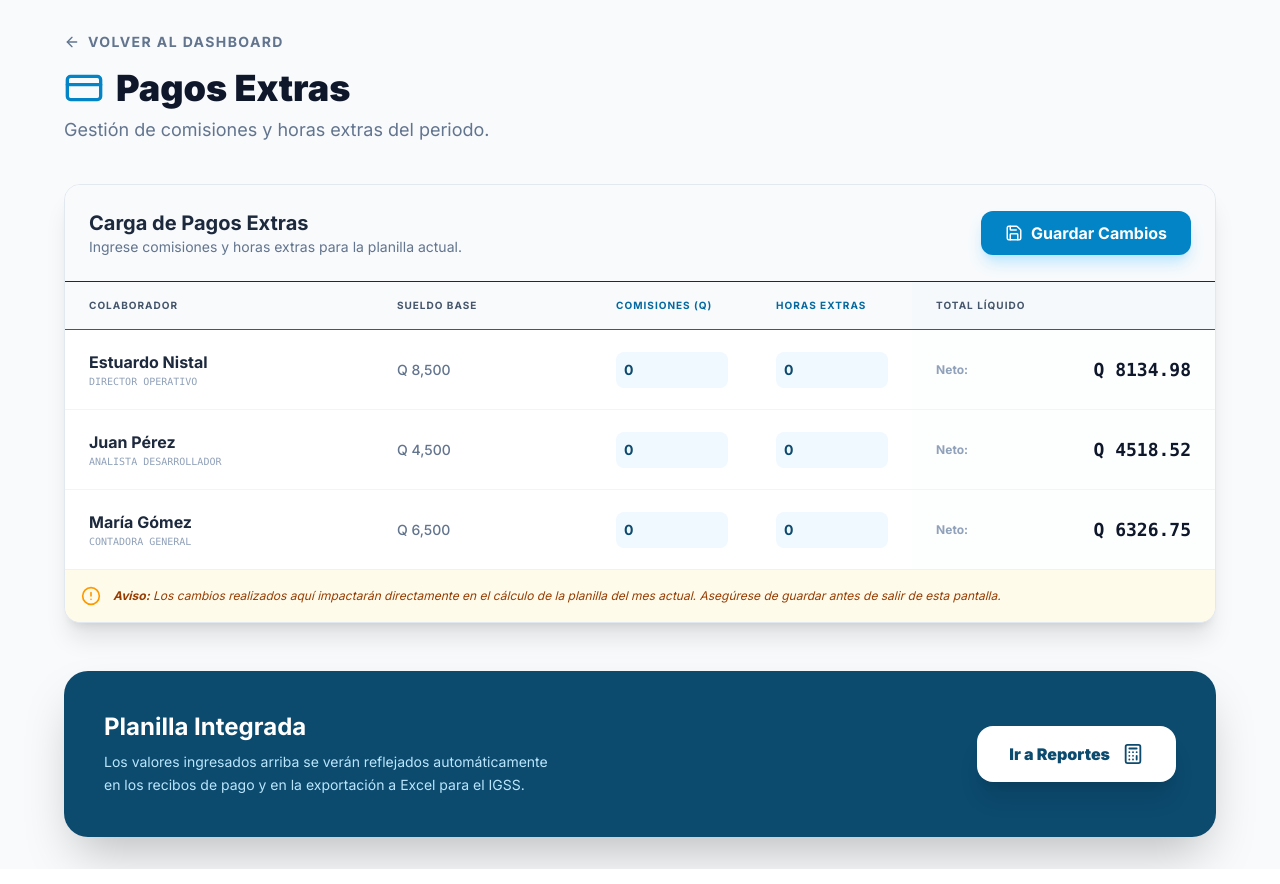
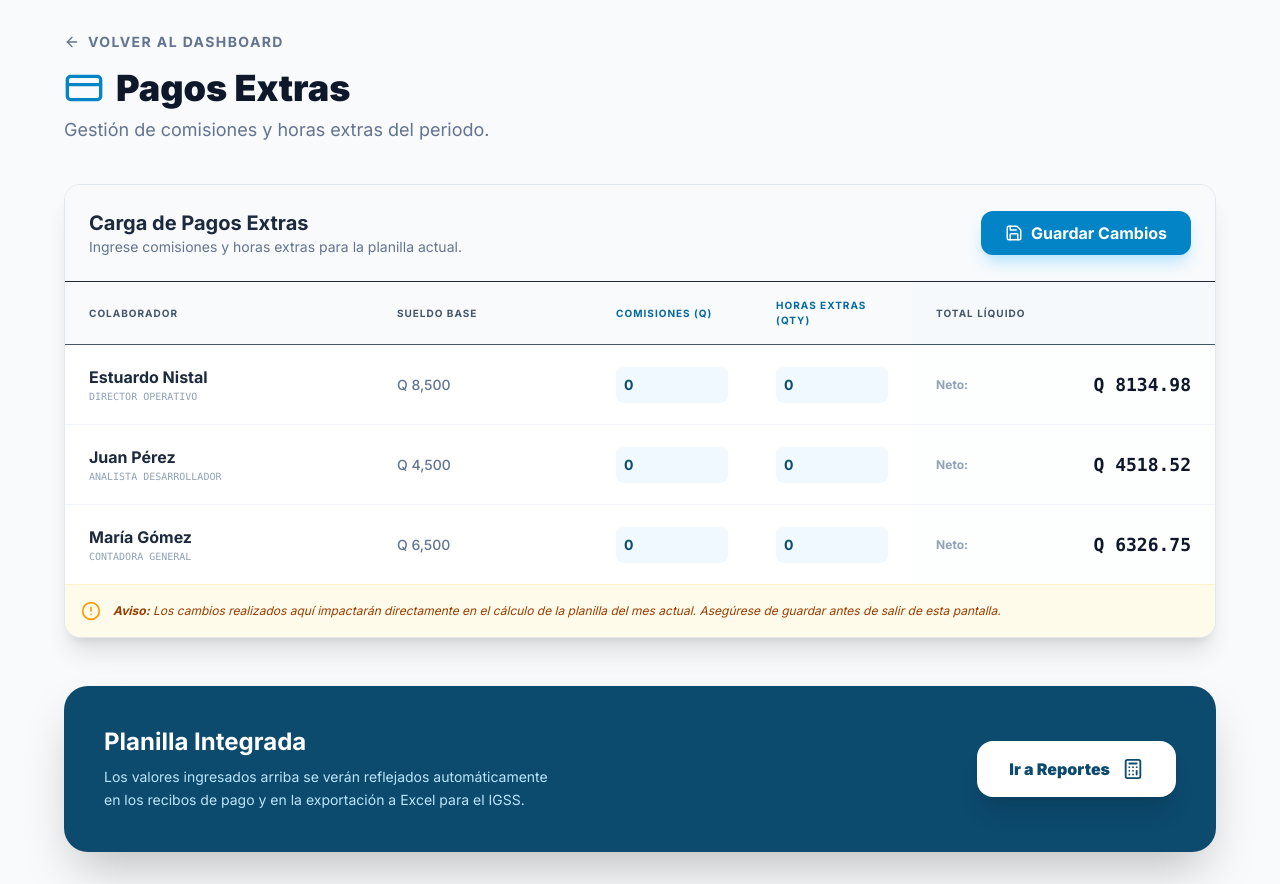
Before and after one commit to Breitner-crt/nistalnomina, a Next.js app: page /extras in a window 1280 px wide. Built offline with nearby package versions, Linux system fonts and the light colour scheme.

Commit message:
Add files via upload

```diff
--- a/src/app/employees/page.tsx
+++ b/src/app/employees/page.tsx
@@ -1,52 +1,71 @@
 "use client";
 
-import { useState } from 'react';
-import { Employee } from '@/lib/supabase';
+import { useEffect, useState } from 'react';
+import { Employee, supabase } from '@/lib/supabase';
 import EmployeeForm from '@/components/EmployeeForm';
-import { UserPlus, Users, List, Settings } from 'lucide-react';
+import { UserPlus, Users, List, Settings, Edit2, UserMinus, Loader2 } from 'lucide-react';
 
 export default function EmployeesPage() {
     const [view, setView] = useState<'list' | 'add'>('list');
-    const [employees, setEmployees] = useState<Employee[]>([
-        {
-            id: '1',
-            first_name: 'Estuardo',
-            last_name: 'Nistal',
-            dpi: '2233 44556 0101',
-            base_salary: 8500,
-            position: 'Director Operativo',
-            hiring_date: '2021-03-10',
-            company_id: 'c1',
-            status: 'Activo'
-        },
-        {
-            id: '2',
-            first_name: 'Juan',
-            last_name: 'Pérez',
-            dpi: '1122 33445 0101',
-            base_salary: 4500,
-            position: 'Analista Desarrollador',
-            hiring_date: '2023-01-15',
-            company_id: 'c1',
-            status: 'Activo'
-        },
-        {
-            id: '3',
-            first_name: 'María',
-            last_name: 'Gómez',
-            dpi: '9 988 776 650 101',
-            base_salary: 6500,
-            position: 'Contadora General',
-            hiring_date: '2022-06-01',
-            company_id: 'c1',
-            status: 'Activo'
+    const [loading, setLoading] = useState(true);
+    const [employees, setEmployees] = useState<Employee[]>([]);
+    const [editingEmployee, setEditingEmployee] = useState<Employee | undefined>(undefined);
+
+    useEffect(() => {
+        fetchEmployees();
+    }, []);
+
+    const fetchEmployees = async () => {
+        setLoading(true);
+        const { data, error } = await supabase
+            .from('employees')
+            .select('*')
+            .order('first_name', { ascending: true });
+
+        if (error) {
+            console.error('Error fetching employees:', error);
+        } else {
+            setEmployees(data || []);
         }
-    ]);
+        setLoading(false);
+    };
 
-    const handleAddEmployee = (newEmp: Employee) => {
-        setEmployees([...employees, { ...newEmp, id: Math.random().toString() }]);
+    const handleSaveEmployee = async (empData: Employee) => {
+        const { error } = await supabase
+            .from('employees')
+            .upsert({
+                ...empData,
+                company_id: 'c1' // Placeholder company ID
+            });
+
+        if (error) {
+            alert('Error al guardar: ' + error.message);
+        } else {
+            alert(editingEmployee ? 'Empleado actualizado' : 'Empleado registrado');
             setView('list');
-        alert('Empleado registrado exitosamente (Simulado)');
+            setEditingEmployee(undefined);
+            fetchEmployees();
+        }
+    };
+
+    const handleEdit = (emp: Employee) => {
+        setEditingEmployee(emp);
+        setView('add');
+    };
+
+    const handleBaja = async (id: string) => {
+        if (!confirm('¿Está seguro de dar de baja a este empleado?')) return;
+
+        const { error } = await supabase
+            .from('employees')
+            .update({ status: 'Baja' })
+            .eq('id', id);
+
+        if (error) {
+            alert('Error: ' + error.message);
+        } else {
+            fetchEmployees();
+        }
     };
 
     return (
@@ -94,9 +113,21 @@ export default function EmployeesPage() {
                         </button>
                     </div>
 
-                    {view === 'add' ? (
+                    {loading ? (
+                        <div className="flex flex-col items-center justify-center p-20 bg-white rounded-xl border border-slate-200 shadow-sm">
+                            <Loader2 className="w-10 h-10 text-primary-600 animate-spin mb-4" />
+                            <p className="text-slate-500 font-medium">Cargando colaboradores...</p>
+                        </div>
+                    ) : view === 'add' ? (
                         <div className="max-w-4xl mx-auto animate-in fade-in slide-in-from-bottom-4 duration-500">
-                            <EmployeeForm onSave={handleAddEmployee} />
+                            <EmployeeForm
+                                onSave={handleSaveEmployee}
+                                initialData={editingEmployee}
+                                onCancel={() => {
+                                    setView('list');
+                                    setEditingEmployee(undefined);
+                                }}
+                            />
                         </div>
                     ) : (
                         <div className="bg-white rounded-xl shadow-sm border border-slate-200 overflow-hidden">
@@ -108,11 +139,19 @@ export default function EmployeesPage() {
                                         <th className="px-6 py-4 text-xs font-bold text-slate-500 uppercase">Puesto / Depto</th>
                                         <th className="px-6 py-4 text-xs font-bold text-slate-500 uppercase">Salario Base</th>
                                         <th className="px-6 py-4 text-xs font-bold text-slate-500 uppercase text-center">Estado</th>
+                                        <th className="px-6 py-4 text-xs font-bold text-slate-500 uppercase text-right">Acciones</th>
                                     </tr>
                                 </thead>
                                 <tbody className="divide-y divide-slate-200">
-                                    {employees.map((emp) => (
-                                        <tr key={emp.id} className="hover:bg-slate-50 transition-colors cursor-pointer">
+                                    {employees.length === 0 ? (
+                                        <tr>
+                                            <td colSpan={6} className="px-6 py-10 text-center text-slate-500 italic">
+                                                No hay empleados registrados.
+                                            </td>
+                                        </tr>
+                                    ) : (
+                                        employees.map((emp) => (
+                                            <tr key={emp.id} className="hover:bg-slate-50 transition-colors group">
                                                 <td className="px-6 py-4">
                                                     <div className="font-semibold text-slate-800">{emp.first_name} {emp.last_name}</div>
                                                     <div className="text-xs text-slate-500">Ingreso: {emp.hiring_date}</div>
@@ -121,12 +160,34 @@ export default function EmployeesPage() {
                                                 <td className="px-6 py-4 text-sm text-slate-600">{emp.position || 'N/A'}</td>
                                                 <td className="px-6 py-4 font-mono font-semibold text-primary-700">Q {emp.base_salary.toFixed(2)}</td>
                                                 <td className="px-6 py-4 text-center">
-                                                <span className="px-2 py-1 text-xs font-bold rounded-full bg-green-100 text-green-700">
+                                                    <span className={`px-2 py-1 text-xs font-bold rounded-full ${emp.status === 'Activo' ? 'bg-green-100 text-green-700' : 'bg-red-100 text-red-700'
+                                                        }`}>
                                                         {emp.status}
                                                     </span>
                                                 </td>
+                                                <td className="px-6 py-4 text-right">
+                                                    <div className="flex justify-end gap-2 opacity-0 group-hover:opacity-100 transition-opacity">
+                                                        <button
+                                                            onClick={() => handleEdit(emp)}
+                                                            className="p-2 text-slate-400 hover:text-primary-600 hover:bg-primary-50 rounded-lg transition-all"
+                                                            title="Editar"
+                                                        >
+                                                            <Edit2 size={16} />
+                                                        </button>
+                                                        {emp.status === 'Activo' && (
+                                                            <button
+                                                                onClick={() => handleBaja(emp.id!)}
+                                                                className="p-2 text-slate-400 hover:text-red-600 hover:bg-red-50 rounded-lg transition-all"
+                                                                title="Dar de Baja"
+                                                            >
+                                                                <UserMinus size={16} />
+                                                            </button>
+                                                        )}
+                                                    </div>
+                                                </td>
                                             </tr>
-                                    ))}
+                                        ))
+                                    )}
                                 </tbody>
                             </table>
                         </div>
--- a/src/components/EmployeeForm.tsx
+++ b/src/components/EmployeeForm.tsx
@@ -5,10 +5,11 @@ import { Employee } from '@/lib/supabase';
 
 interface EmployeeFormProps {
     onSave: (employee: Employee) => void;
+    onCancel: () => void;
     initialData?: Employee;
 }
 
-export default function EmployeeForm({ onSave, initialData }: EmployeeFormProps) {
+export default function EmployeeForm({ onSave, onCancel, initialData }: EmployeeFormProps) {
     const [formData, setFormData] = useState<Employee>(initialData || {
         company_id: '',
         first_name: '',
@@ -141,6 +142,7 @@ export default function EmployeeForm({ onSave, initialData }: EmployeeFormProps)
             <div className="flex justify-end pt-6 border-t gap-3">
                 <button
                     type="button"
+                    onClick={onCancel}
                     className="px-6 py-2.5 text-sm font-medium text-slate-700 bg-white border border-slate-300 rounded-lg hover:bg-slate-50 transition-colors"
                 >
                     Cancelar
--- a/src/components/VariableEntryTable.tsx
+++ b/src/components/VariableEntryTable.tsx
@@ -67,7 +67,7 @@ export default function VariableEntryTable({ employees, onSave }: VariableEntryT
                             <th className="px-6 py-4">Colaborador</th>
                             <th className="px-6 py-4">Sueldo Base</th>
                             <th className="px-6 py-4 w-40 text-primary-700">Comisiones (Q)</th>
-                            <th className="px-6 py-4 w-40 text-primary-700">Horas Extras</th>
+                            <th className="px-6 py-4 w-40 text-primary-700">Horas Extras (Qty)</th>
                             <th className="px-6 py-4 bg-slate-100/30">Total Líquido</th>
                         </tr>
                     </thead>
--- a/src/lib/supabase.ts
+++ b/src/lib/supabase.ts
@@ -1,7 +1,7 @@
 import { createClient } from '@supabase/supabase-js';
 
-const supabaseUrl = process.env.NEXT_PUBLIC_SUPABASE_URL || 'https://your-project.supabase.co';
-const supabaseAnonKey = process.env.NEXT_PUBLIC_SUPABASE_ANON_KEY || 'your-anon-key';
+const supabaseUrl = process.env.NEXT_PUBLIC_SUPABASE_URL!;
+const supabaseAnonKey = process.env.NEXT_PUBLIC_SUPABASE_ANON_KEY!;
 
 export const supabase = createClient(supabaseUrl, supabaseAnonKey);
 
```
Lines whose indentation alone changed are shown as unchanged.
